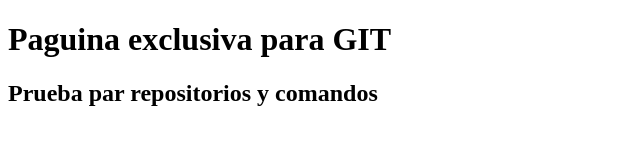
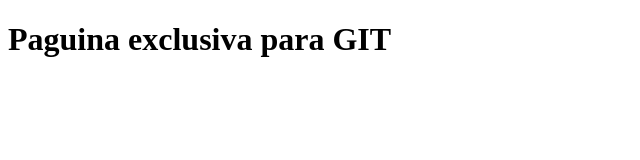
Before and after one commit to wladjjo/pag-w, a plain HTML site: page index.html in a window 1280 px wide. Shown: the whole page, without its empty margins (0-640 px from the left). Drawn offline with Linux system fonts and the light colour scheme.

Commit message:
eliminacion del h2

```diff
--- a/index.html
+++ b/index.html
@@ -7,6 +7,6 @@
 </head>
 <body>
     <h1>Paguina exclusiva para GIT</h1>
-    <h2>Prueba par repositorios y comandos</h2>
+
 </body>
 </html>
```
